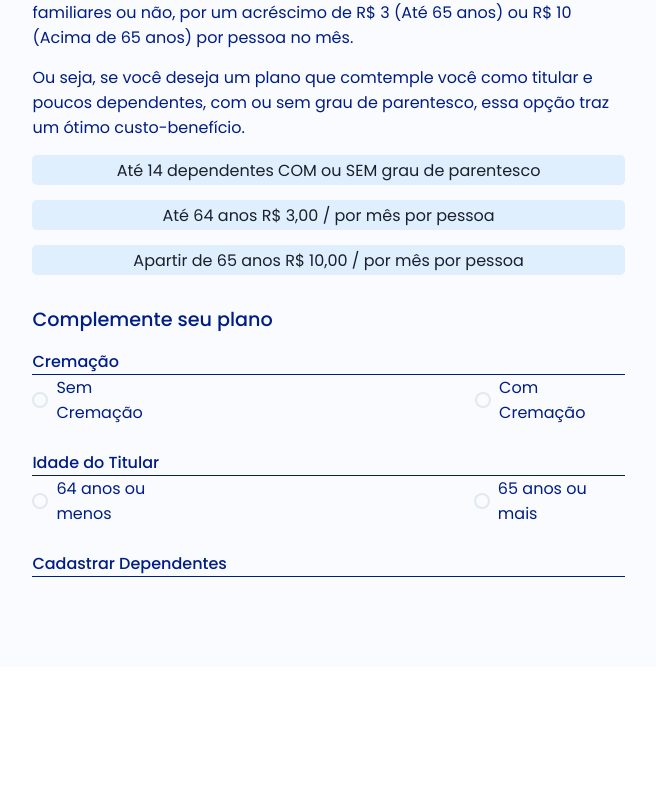
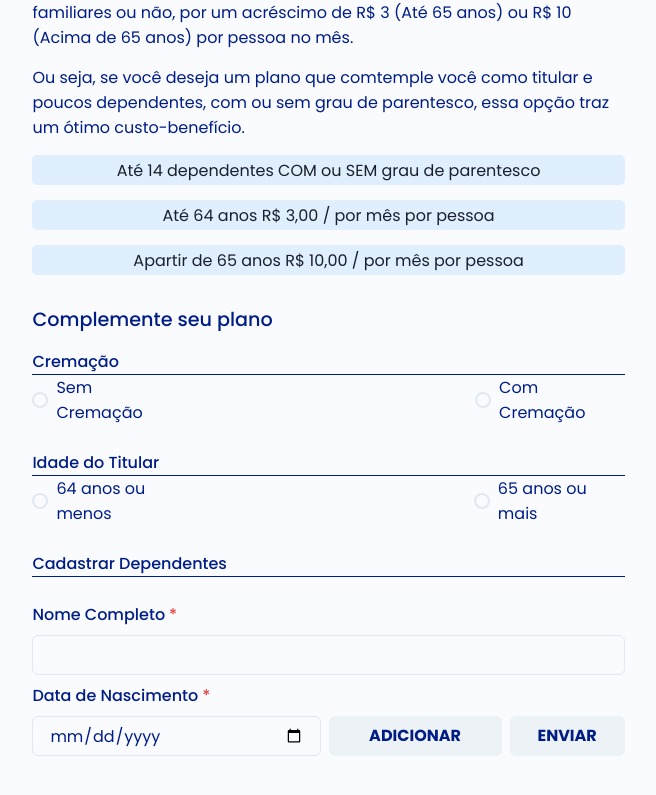
Before and after one commit to pedronazarito98/ProjetoDigital, a React (Create React App) app: page /ecommercePayment in a window 1280 px wide. Shown: the part 413-1208 px from the top of the page, without its empty margins (56-712 px from the left). Before the commit the page ends 1080 px from the top, so only its background shows below. Built offline with nearby package versions, Linux system fonts and the light colour scheme; no server answers.

Commit message:
12/08 - 09:35 (Matheus Alves)

```diff
--- a/src/Components/EcommercePage/PaymentForm/index.js
+++ b/src/Components/EcommercePage/PaymentForm/index.js
@@ -1,41 +1,75 @@
 import { useState } from "react";
 import { Title, Content, Line } from "./style";
-import { ChakraProvider, Radio, RadioGroup, Stack } from "@chakra-ui/react";
+import {
+    ChakraProvider, Radio, RadioGroup, Stack,
+    FormControl,
+    FormLabel,
+    Input, Button, Flex, Center
+} from "@chakra-ui/react";
 
 export default function PaymentFormComponent(props) {
-    const [value, setValue] = useState(1);
+    const [cremationValue, setCremationValue] = useState(1);
+    const [yearsValue, setYearsValue] = useState(1);
 
     return (
-        <>
+        <ChakraProvider>
             <Title>Complemente seu plano</Title>
             <Content>
                 Cremação
                 <Line />
-                <ChakraProvider>
-                    <RadioGroup onChange={setValue} value={value}>
+
+                <RadioGroup onChange={setCremationValue} value={cremationValue}>
                     <Stack direction="row" spacing="50%">
                         <Radio value="1">Sem Cremação</Radio>
                         <Radio value="2">Com Cremação</Radio>
                     </Stack>
                 </RadioGroup>
-                </ChakraProvider>
+
                 <br />
 
                 Idade do Titular
                 <Line />
-                <ChakraProvider>
-                    <RadioGroup onChange={setValue} value={value}>
+                <RadioGroup onChange={setYearsValue} value={yearsValue}>
                     <Stack direction="row" spacing="46.5%">
                         <Radio value="1">64 anos ou menos</Radio>
                         <Radio value="2">65 anos ou mais</Radio>
                     </Stack>
                 </RadioGroup>
-                </ChakraProvider>
                 <br />
 
                 Cadastrar Dependentes
-                <Line />
+                <Line /><br />
+
+                <form>
+                    <Flex width="full" align="center" justifyContent="flex-start">
+                        <FormControl id="first-name" isRequired>
+                            <FormLabel>Nome Completo</FormLabel>
+                            <Input placeholder="" type="text" />
+                        </FormControl>
+                    </Flex>
+
+                    <Flex width="full" align="center" justifyContent="center" mt="2">
+                        <Center w="50%">
+                            <FormControl id="date" isRequired>
+                                <FormLabel>Data de Nascimento</FormLabel>
+                                <Input placeholder="" type="date" />
+                            </FormControl>
+                        </Center>
+
+                        <Center w="30%" mt="8" ml="2">
+                            <Button width="full" type="submit">
+                                ADICIONAR
+                            </Button>
+                        </Center>
+
+                        <Center w="20%" mt="8" ml="2">
+                            <Button width="full" type="submit">
+                                ENVIAR
+                            </Button>
+                        </Center>
+                    </Flex>
+                </form>
             </Content>
-        </>
+        </ChakraProvider>
     )
 }
--- a/src/Components/LandingPage/Carousel/index.js
+++ b/src/Components/LandingPage/Carousel/index.js
@@ -1,6 +1,6 @@
 import { useState } from "react";
 import Carousel from "react-multi-carousel";
-import { Image, Card } from "./style";
+import { Image, Card, EmployeeDescription } from "./style";
 import "react-multi-carousel/lib/styles.css";
 import { responsive, employees } from "../../../Mocks/LandingPage/mock";
 
@@ -30,14 +30,16 @@ export default function EmployeesSection() {
             if (currentCard === 3 && index === 1) { justify = "center"; increase = true; }
             if (currentCard === 3 && index === 2) { justify = "flex-start"; increase = false; }
 
+            //=====================================================================================
+
             componentArray.push(
-                <div style={{ display: "flex", alignItems: "center", justifyContent: justify, width: "95%", height: "400px" }}>
+                <div style={{ display: "flex", alignItems: "center", justifyContent: justify, width: "100%", height: "400px" }}>
                     <Card increase={increase}>
                         <Image src={employee.img} alt="Texto Alternativo" />
                         <h3 style={{ color: "#45536b" }}>{employee.name}</h3>
-                        <div style={{ textAlign: "center", padding: 10, marginTop: 10, fontSize: "1rem", lineHeight: "25px", color: "#45536b" }}>
+                        <EmployeeDescription>
                             {employee.description}
-                        </div>
+                        </EmployeeDescription>
                     </Card>
                 </div>
             )
@@ -56,6 +58,7 @@ export default function EmployeesSection() {
             responsive={responsive}
             autoPlay
             swipeable
+            autoPlaySpeed={10000}
             removeArrowOnDeviceType={["tablet", "mobile"]}
         >
             {generateCards()}
--- a/src/Components/LandingPage/Carousel/style.js
+++ b/src/Components/LandingPage/Carousel/style.js
@@ -16,13 +16,13 @@ export const Card = styled.div`
   transition: 0.25s;
 
   @media(min-width: 1150px) {
-    height:${props => props.increase ? 400 : 390}px;
-    width: ${props => props.increase ? 100 : 70}%;
+    height:${props => props.increase ? 400 : 350}px;
+    width: ${props => props.increase ? 80 : 70}%;
   }
 
   &:hover{
     height: 400px;
-    width: 70%;
+    width: 80%;
   }
 `;
 
@@ -33,3 +33,14 @@ export const Image = styled.img`
   margin-top: 20px;
   margin-bottom: 20px;
 `;
+
+export const EmployeeDescription = styled.div`
+  text-align: center;
+  padding: 10;
+  margin-top: 10;
+  font-size: 1rem;
+  line-height: 25px;
+  color: #45536b;
+  overflow: hidden;
+  text-overflow: ellipsis;
+`;
--- a/src/Pages/EcommercePage/Views/Payment/CenterSection/style.js
+++ b/src/Pages/EcommercePage/Views/Payment/CenterSection/style.js
@@ -11,7 +11,7 @@ export const Container = styled.div`
     padding-top: 30px;
     padding-right: 100px;
 
-    height: 1000px;
+    height: 1500px;
 
     background-color: #F9FBFF;
 `;
```
Lines whose indentation alone changed are shown as unchanged.
